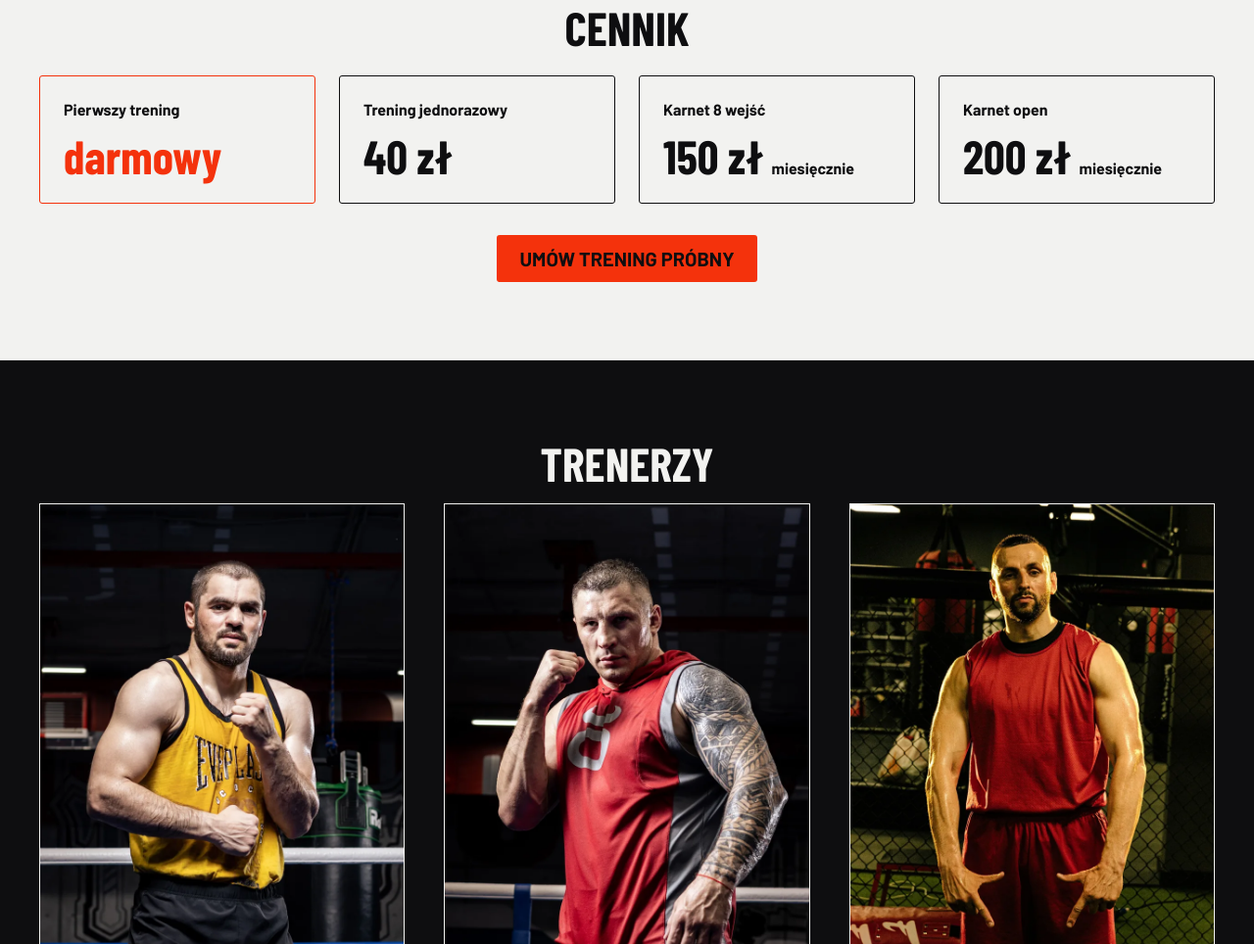
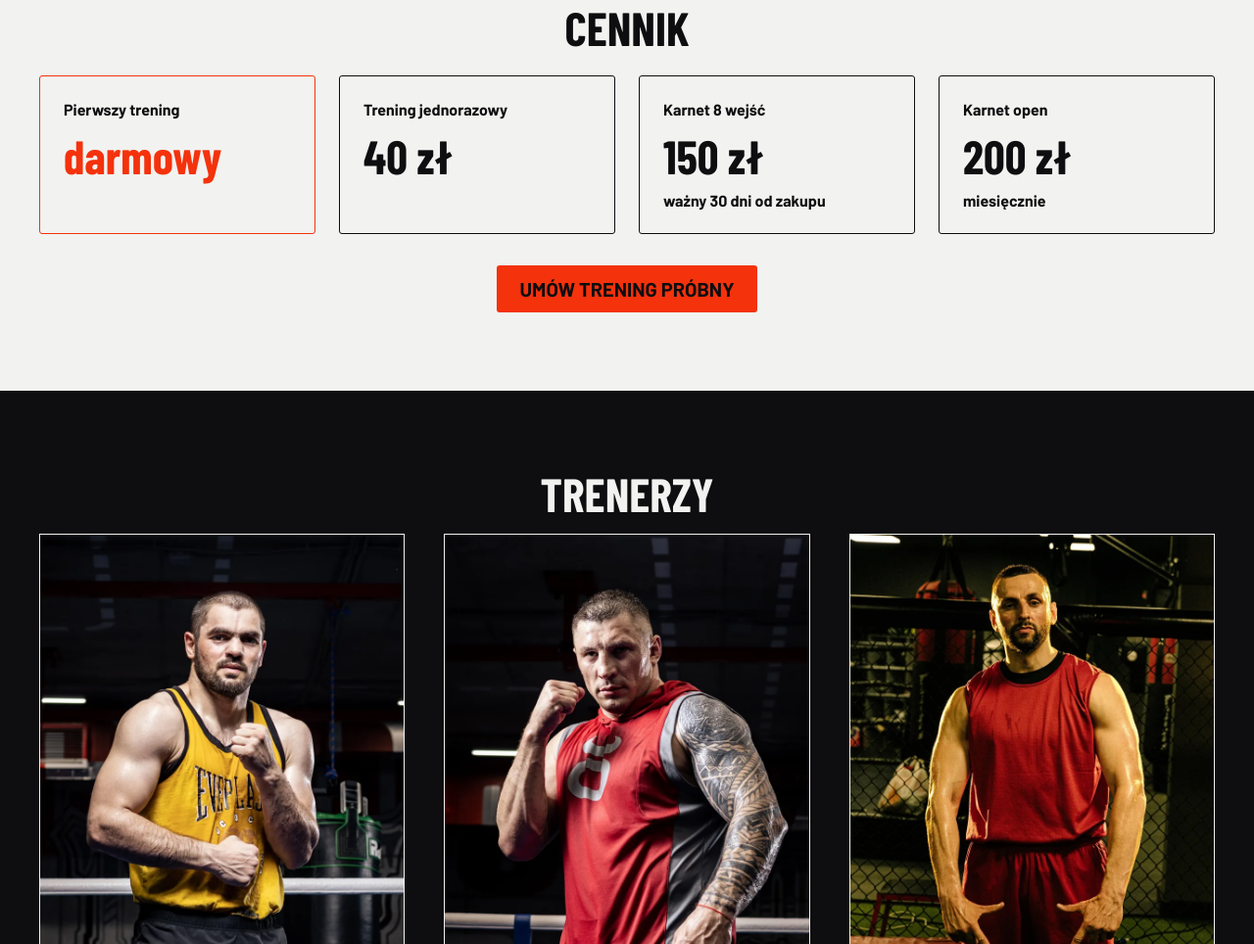
Before and after one commit to Michal-Delikat/fighting-scool, a plain HTML site: page public/index.html in a window 1280 px wide. Shown: the part 3751-4715 px from the top of the page at 98% size. Drawn offline with Linux system fonts and the light colour scheme.

Commit message:
prices fix

```diff
--- a/public/index.html
+++ b/public/index.html
@@ -138,11 +138,13 @@
         </li>
         <li class="cennik__item">
           <span class="cennik__name">Karnet 8 wejść</span>
-          <span class="cennik__price">150 zł <span class="cennik__period">miesięcznie</span></span>
+          <span class="cennik__price">150 zł</span>
+          <span class="cennik__period">ważny 30 dni od zakupu</span>
         </li>
         <li class="cennik__item">
           <span class="cennik__name">Karnet open</span>
-          <span class="cennik__price">200 zł <span class="cennik__period">miesięcznie</span></span>
+          <span class="cennik__price">200 zł</span>
+          <span class="cennik__period">miesięcznie</span>
         </li>
       </ul>
       <a class="btn cennik__cta" href="#trening-probny">Umów trening próbny</a>
```
